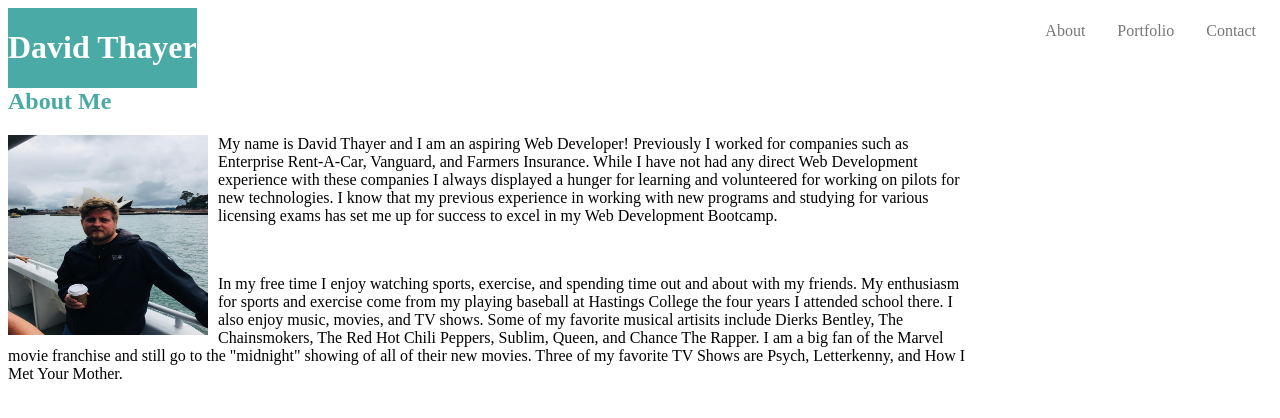
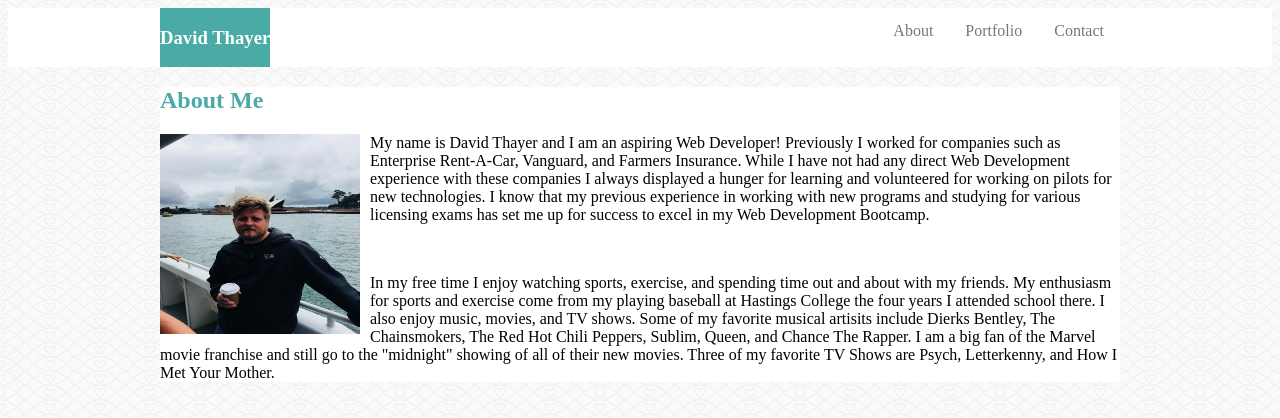
Before and after one commit to dthayer16/Basic-Portfolio, a plain HTML site: page index.html in a window 1280 px wide. Drawn offline with Linux system fonts and the light colour scheme.

Commit message:
formatting header, nav bar, and sections.

```diff
--- a/assets/css/style.css
+++ b/assets/css/style.css
@@ -26,10 +26,6 @@ ul {
      border-color: #ccc;
  }
 
- nav {
-     float: right;
- }
-
  img {
      height: 200px;
      width: 200px;
@@ -39,9 +35,33 @@ ul {
 
  section {
      clear: both;
-     width: 960px;
+     background-color: #fff;
  }
 
  h2 {
      color: #4aaaa5;
  }
+
+ body {
+     background-image: url("../images/fishnets-and-hearts.png");
+ }
+
+ .container {
+     width: 960px;
+     margin: 0 auto;
+ }
+
+ nav {
+     background-color: #fff;
+     clear: both;
+ }
+
+ .menu{
+     float: right;
+ }
+
+ .clearfix::after{
+     content: '';
+     display: block;
+     clear:both;
+ }
--- a/index.html
+++ b/index.html
@@ -1,5 +1,6 @@
 <!DOCTYPE html>
 <html lang="en">
+
 <head>
     <meta charset="UTF-8">
     <meta name="viewport" content="width=device-width, initial-scale=1.0">
@@ -7,25 +8,41 @@
     <link rel="stylesheet" type="text/css" href="assets/css/style.css">
     <title>About</title>
 </head>
+
 <body>
+    <nav>
+        <section class="container">
             <header>
                 <h1>David Thayer</h1>
             </header>
-
-    <nav>
-        <ul>
+            <div class="clearfix">
+                <ul class="menu">
                     <li><a href="index.html">About</a></li>
                     <li><a href="portfolio.html">Portfolio</a></li>
                     <li><a href="contact.html">Contact</a></li>
                 </ul>
+            </div>
+        </section>
     </nav>
 
-    <section>
+
+
+    <section class="container">
         <h2>About Me</h2>
         <img src="assets\images\Slack_Profile_Photo.jpg" alt="David Thayer">
-        <p>My name is David Thayer and I am an aspiring Web Developer! Previously I worked for companies such as Enterprise Rent-A-Car, Vanguard, and Farmers Insurance. While I have not had any direct Web Development experience with these companies I always displayed a hunger for learning and volunteered for working on pilots for new technologies. I know that my previous experience in working with new programs and studying for various licensing exams has set me up for success to excel in my Web Development Bootcamp.</p>
+        <p>My name is David Thayer and I am an aspiring Web Developer! Previously I worked for companies such as
+            Enterprise Rent-A-Car, Vanguard, and Farmers Insurance. While I have not had any direct Web Development
+            experience with these companies I always displayed a hunger for learning and volunteered for working on
+            pilots for new technologies. I know that my previous experience in working with new programs and studying
+            for various licensing exams has set me up for success to excel in my Web Development Bootcamp.</p>
         <br>
-        <p>In my free time I enjoy watching sports, exercise, and spending time out and about with my friends. My enthusiasm for sports and exercise come from my playing baseball at Hastings College the four years I attended school there. I also enjoy music, movies, and TV shows. Some of my favorite musical artisits include Dierks Bentley, The Chainsmokers, The Red Hot Chili Peppers, Sublim, Queen, and Chance The Rapper. I am a big fan of the Marvel movie franchise and still go to the "midnight" showing of all of their new movies. Three of my favorite TV Shows are Psych, Letterkenny, and How I Met Your Mother.</p>
+        <p>In my free time I enjoy watching sports, exercise, and spending time out and about with my friends. My
+            enthusiasm for sports and exercise come from my playing baseball at Hastings College the four years I
+            attended school there. I also enjoy music, movies, and TV shows. Some of my favorite musical artisits
+            include Dierks Bentley, The Chainsmokers, The Red Hot Chili Peppers, Sublim, Queen, and Chance The Rapper. I
+            am a big fan of the Marvel movie franchise and still go to the "midnight" showing of all of their new
+            movies. Three of my favorite TV Shows are Psych, Letterkenny, and How I Met Your Mother.</p>
     </section>
 </body>
+
 </html>
```
Also changed, not shown: contact.html (+9 -3 lines), portfolio.html (+9 -3 lines), assets/images/fishnets-and-hearts.png (added). Lines whose indentation alone changed are shown as unchanged.
